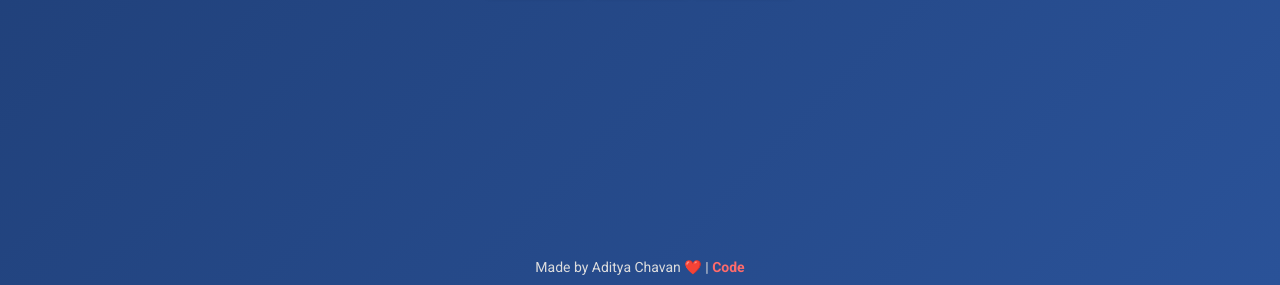
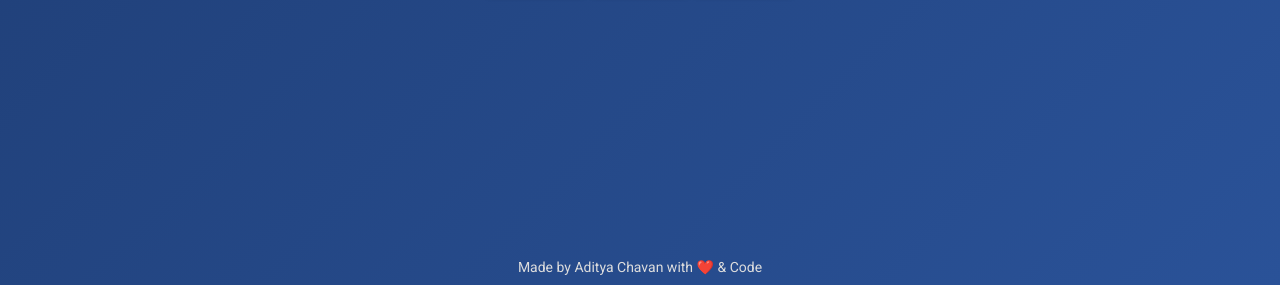
Before and after one commit to aditya9420/slider-game, a plain HTML site: page index.html in a window 1280 px wide. Shown: the part 515-800 px from the top of the page. Drawn offline with Linux system fonts and the light colour scheme.

Commit message:
Update index.html

```diff
--- a/index.html
+++ b/index.html
@@ -140,7 +140,7 @@
   <button id="playAgain" onclick="shuffle()">Play Again</button>
 
   <footer>
-    Made by Aditya Chavan ❤️ | <a href="https://github.com/adityachavan" target="_blank">Code</a>
+    Made by Aditya Chavan with ❤️ & Code
   </footer>
 
 <script>
```
